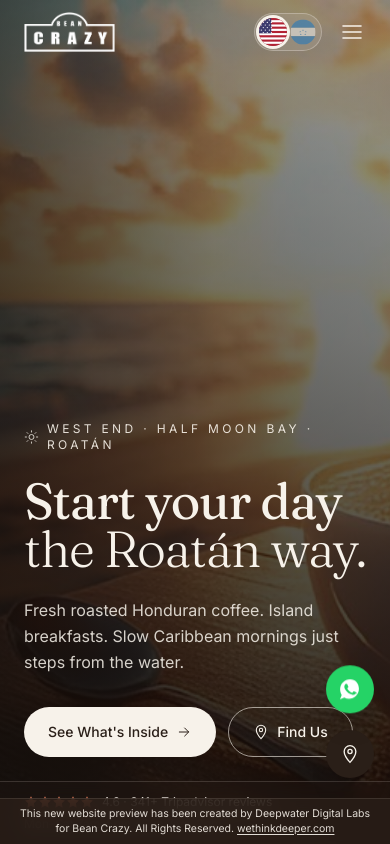
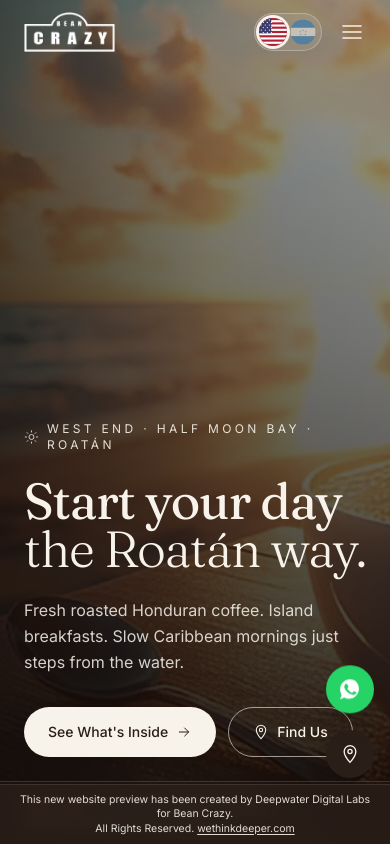
Before and after one commit to technaglobal/beancrazy, a React (Vite) app: page / in a window 390 px wide. Shown: the top 844 px of the page. Built offline with nearby package versions, Linux system fonts and the light colour scheme.

Commit message:
Final final bug fixes

```diff
--- a/src/App.tsx
+++ b/src/App.tsx
@@ -837,16 +837,20 @@ function PreviewWatermark() {
   return (
     <div className="fixed bottom-0 left-0 right-0 z-50 bg-espresso/80 text-cream/90 backdrop-blur-md border-t border-cream/10">
       <p className="max-w-7xl mx-auto px-4 py-2 text-center text-[10.5px] leading-snug sm:text-xs">
-        This new website preview has been created by Deepwater Digital Labs for Bean Crazy. All
-        Rights Reserved.{"\u00A0"}
+        <span className="block sm:inline">
+          This new website preview has been created by Deepwater Digital Labs for Bean Crazy.
+        </span>{" "}
+        <span className="block sm:inline whitespace-nowrap">
+          All Rights Reserved.{"\u00A0"}
           <a
             href="https://wethinkdeeper.com"
             target="_blank"
             rel="noopener"
-          className="underline underline-offset-2 hover:text-cream transition whitespace-nowrap"
+            className="underline underline-offset-2 hover:text-cream transition"
           >
             wethinkdeeper.com
           </a>
+        </span>
       </p>
     </div>
   );
--- a/src/i18n.tsx
+++ b/src/i18n.tsx
@@ -271,7 +271,7 @@ const content: Record<Lang, Content> = {
       features: [
         ["Origen único", "Arábica hondureño de lote pequeño, tostado semanalmente en casa."],
         ["Grano entero y molido", "Llévate una bolsa a casa — tostado en el local, desde $12/lb."],
-        ["Regalos de café", "Hermosas bolsas, tazas y sets de regalo en nuestra tienda."],
+        ["Ideas para Regalar", "Hermosas bolsas, tazas y sets de regalo en nuestra tienda."],
       ] as [string, string][],
       cta1: "Ver el Menú",
       cta2: "Llévate Café a Casa",
```
Also changed, not shown: public/og-image.jpg. Lines whose indentation alone changed are shown as unchanged.
